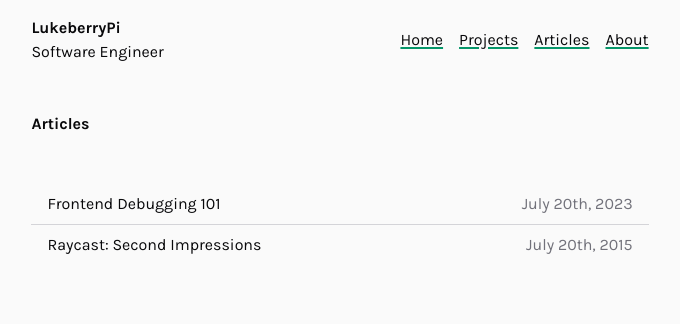
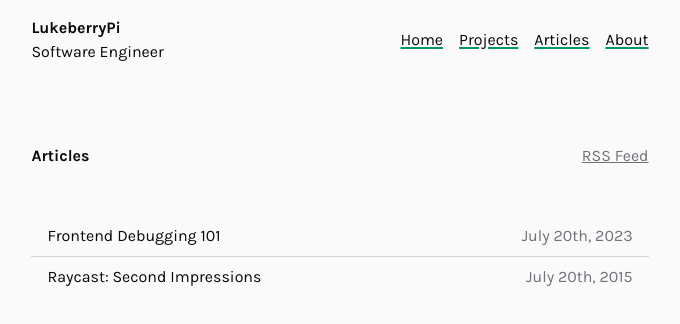
Before and after one commit to joaogabrielfjob/blog, a Next.js app: page /articles in a window 1280 px wide. Shown: the top 324 px of the page, without its empty margins (300-980 px from the left). Built offline with nearby package versions, Linux system fonts and the light colour scheme.

Commit message:
feat: add rss link in page

```diff
--- a/src/app/articles/page.tsx
+++ b/src/app/articles/page.tsx
@@ -8,7 +8,12 @@ export default async function ArticlesPage() {
 
   return (
     <div className="w-full">
-      <h1 className="my-12 font-bold">Articles</h1>
+      <div className="flex items-center justify-between">
+        <h1 className="my-12 font-bold">Articles</h1>
+        <Link href={"/rss.xml"} className="text-zinc-500">
+          <p className="underline">RSS Feed</p>
+        </Link>
+      </div>
       <section className=" flex flex-col divide-y divide-zinc-300 w-full">
         {articles.map((article: Article) => (
           <Link
```
